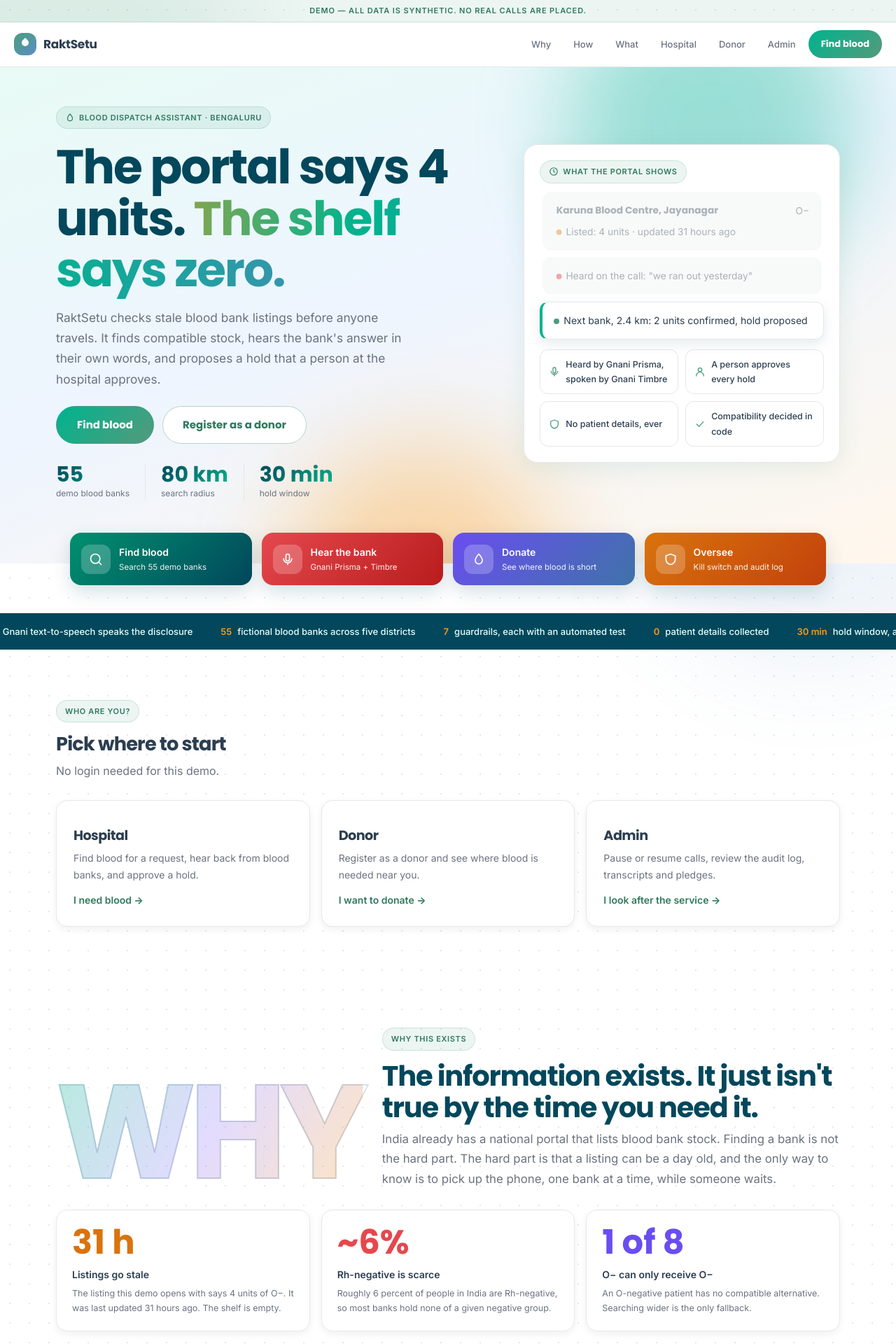
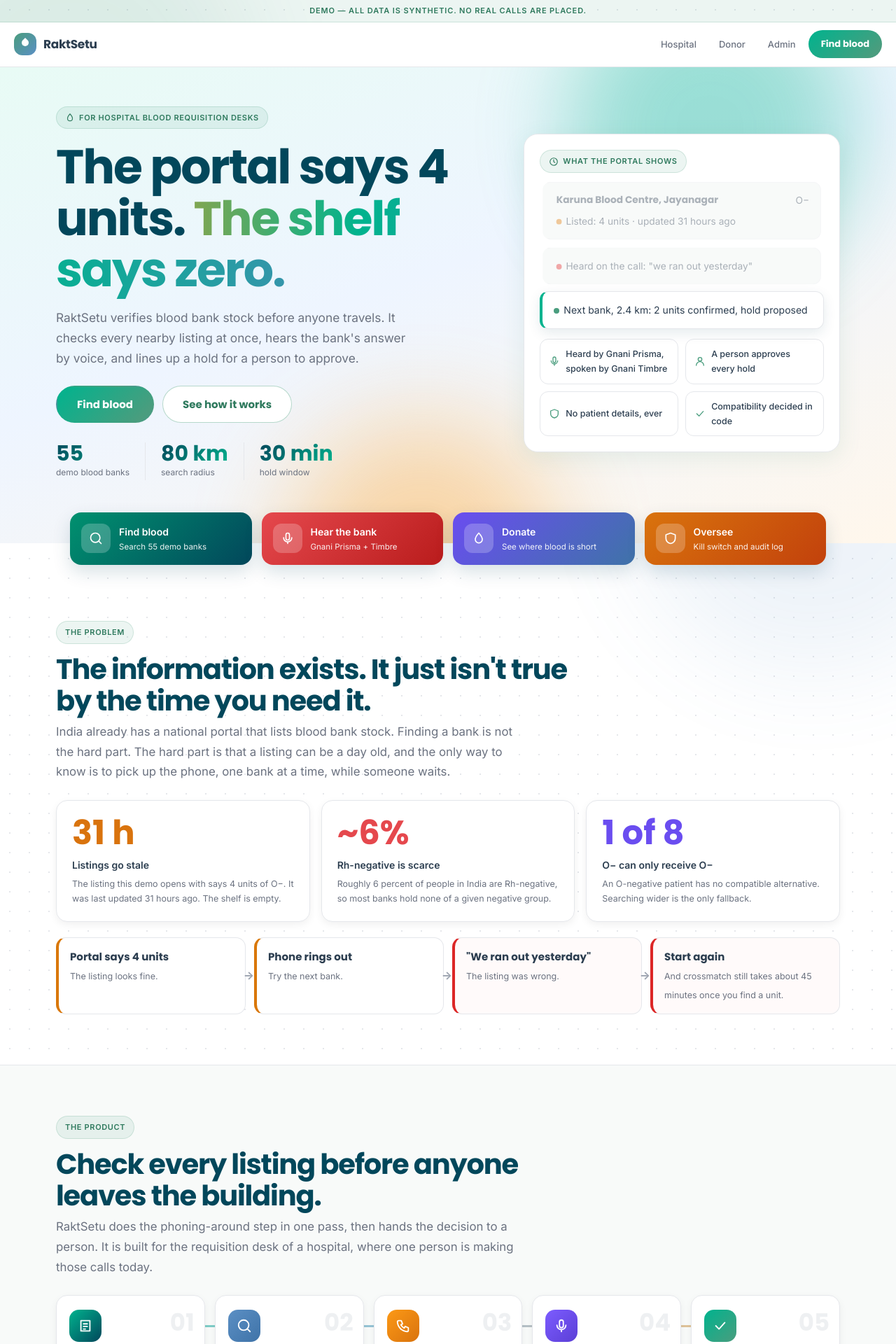
Before and after one commit to anshullmishra-png/raktsetu-gnani, a React (Vite) app in the folder web/: page / in a window 1280 px wide. Shown: the top 1920 px of the page at 70% size. Built offline with nearby package versions, Linux system fonts and the light colour scheme.

Commit message:
Home page as one narrative: problem, product, difference, roadmap; drop oversized section labels, ticker and duplicate role cards
Co-Authored-By: Claude Fable 5.2 <noreply@anthropic.com>

```diff
--- a/web/src/App.tsx
+++ b/web/src/App.tsx
@@ -74,13 +74,6 @@ export default function App() {
           RaktSetu
         </Link>
         <nav className="nav" aria-label="Main">
-          {wide && (
-            <>
-              <a href="#why">Why</a>
-              <a href="#how">How</a>
-              <a href="#what">What</a>
-            </>
-          )}
           <NavLink to="/hospital">Hospital</NavLink>
           <NavLink to="/donate">Donor</NavLink>
           <NavLink to="/admin">Admin</NavLink>
--- a/web/src/pages/Landing.tsx
+++ b/web/src/pages/Landing.tsx
@@ -82,22 +82,22 @@ export default function Landing() {
         <div className="hero-grid">
           <div>
             <span className="pill-tag fade-up">
-              <Icon d={I.drop} /> Blood dispatch assistant · Bengaluru
+              <Icon d={I.drop} /> For hospital blood requisition desks
             </span>
             <h1 className="fade-up d1">
               The portal says 4 units. <em>The shelf says zero.</em>
             </h1>
             <p className="lead fade-up d2">
-              RaktSetu checks stale blood bank listings before anyone travels. It finds compatible stock, hears the
-              bank's answer in their own words, and proposes a hold that a person at the hospital approves.
+              RaktSetu verifies blood bank stock before anyone travels. It checks every nearby listing at once,
+              hears the bank's answer by voice, and lines up a hold for a person to approve.
             </p>
             <div className="hero-cta fade-up d3">
               <Link to="/hospital" className="btn btn-primary">
                 Find blood
               </Link>
-              <Link to="/donate" className="btn btn-secondary">
-                Register as a donor
-              </Link>
+              <a href="#product" className="btn btn-secondary">
+                See how it works
+              </a>
             </div>
             <div className="stats-row fade-up d4">
               <div>
@@ -192,42 +192,6 @@ export default function Landing() {
         </Link>
       </div>
 
-      <div className="marquee" aria-hidden="true">
-        <div>
-          {[...TICKER, ...TICKER].map(([a, b], i) => (
-            <span key={i}>
-              <b>{a}</b>
-              {b}
-            </span>
-          ))}
-        </div>
-      </div>
-
-      <section className="section">
-        <div className="section-inner">
-          <span className="pill-tag">Who are you?</span>
-          <h2>Pick where to start</h2>
-          <p className="sub">No login needed for this demo.</p>
-          <div className="role-grid reveal">
-            <Link to="/hospital" className="role-card">
-              <h2>Hospital</h2>
-              <p>Find blood for a request, hear back from blood banks, and approve a hold.</p>
-              <span className="go">I need blood →</span>
-            </Link>
-            <Link to="/donate" className="role-card">
-              <h2>Donor</h2>
-              <p>Register as a donor and see where blood is needed near you.</p>
-              <span className="go">I want to donate →</span>
-            </Link>
-            <Link to="/admin" className="role-card">
-              <h2>Admin</h2>
-              <p>Pause or resume calls, review the audit log, transcripts and pledges.</p>
-              <span className="go">I look after the service →</span>
-            </Link>
-          </div>
-        </div>
-      </section>
-
       <Story />
 
       <section className="section alt">
--- a/web/src/pages/Story.tsx
+++ b/web/src/pages/Story.tsx
@@ -43,11 +43,8 @@ export default function Story() {
       <section className="section story why" id="why">
         <div className="section-inner">
           <div className="story-head">
-            <span className="story-word" aria-hidden="true">
-              WHY
-            </span>
             <div>
-              <span className="pill-tag">Why this exists</span>
+              <span className="pill-tag">The problem</span>
               <h2>The information exists. It just isn't true by the time you need it.</h2>
               <p className="sub">
                 India already has a national portal that lists blood bank stock. Finding a bank is not the hard part.
@@ -97,18 +94,15 @@ export default function Story() {
       </section>
 
       {/* ───────── HOW ───────── */}
-      <section className="section alt story how" id="how">
+      <section className="section alt story how" id="product">
         <div className="section-inner">
           <div className="story-head">
-            <span className="story-word" aria-hidden="true">
-              HOW
-            </span>
             <div>
-              <span className="pill-tag">How it works</span>
+              <span className="pill-tag">The product</span>
               <h2>Check every listing before anyone leaves the building.</h2>
               <p className="sub">
-                RaktSetu does the phoning-around step in one pass, then hands the decision to a person. Five stages,
-                one human decision.
+                RaktSetu does the phoning-around step in one pass, then hands the decision to a person. It is built for
+                the requisition desk of a hospital, where one person is making those calls today.
               </p>
             </div>
           </div>
@@ -156,11 +150,8 @@ export default function Story() {
       <section className="section story what" id="what">
         <div className="section-inner">
           <div className="story-head">
-            <span className="story-word" aria-hidden="true">
-              WHAT
-            </span>
             <div>
-              <span className="pill-tag">What you get</span>
+              <span className="pill-tag">The difference</span>
               <h2>An answer you can act on, and a record of how you got it.</h2>
               <p className="sub">The same request, handled the usual way and handled here.</p>
             </div>
@@ -221,6 +212,58 @@ export default function Story() {
           </div>
         </div>
       </section>
+
+      <section className="section alt story" id="next">
+        <div className="section-inner">
+          <div className="story-head">
+            <div>
+              <span className="pill-tag">Where this goes</span>
+              <h2>What is built, and what it takes to make it real.</h2>
+              <p className="sub">
+                This is a working demo, not a deployed service. The gap between the two is specific, so here it is.
+              </p>
+            </div>
+          </div>
+          <div className="road">
+            <div className="road-row now">
+              <span className="road-when">Built</span>
+              <b>The checking loop, end to end</b>
+              <p>
+                Compatibility-aware search, simulated verification, a real voice session (Gnani Timbre and Prisma),
+                human-approved holds with expiry and cancellation, seven tested guardrails, an audit log.
+              </p>
+            </div>
+            <div className="road-row">
+              <span className="road-when">Next</span>
+              <b>Measured accuracy in the languages that matter</b>
+              <p>
+                Recorded evaluations in Hindi, Kannada, Hinglish and noisy rooms. Today only machine-voice English
+                clips have been measured.
+              </p>
+            </div>
+            <div className="road-row">
+              <span className="road-when">Then</span>
+              <b>Real calls, to banks that have agreed to take them</b>
+              <p>
+                Telephony through an agent stack, limited to consenting banks. A hold only means something once the
+                bank itself confirms it.
+              </p>
+            </div>
+            <div className="road-row">
+              <span className="road-when">Later</span>
+              <b>Stock from the banks, not from a listing</b>
+              <p>
+                The root cause is stale inventory. Every verified call is a fresh data point; fed back, it makes the
+                next search better. Sign-in and roles come with any real deployment.
+              </p>
+            </div>
+          </div>
+          <p className="team">
+            Built by <b>Anshull Mishra</b> and <b>Agnesh M P</b> for the Gnani.ai Great Indian AI Internship Challenge
+            2026.
+          </p>
+        </div>
+      </section>
     </>
   );
 }
--- a/web/src/story.css
+++ b/web/src/story.css
@@ -94,3 +94,25 @@
 @keyframes flow-run { to { background-position: 200% 0; } }
 @media (prefers-reduced-motion: reduce) { .flow::before { animation: none; } }
 .story { scroll-margin-top: 70px; }
+
+/* single-column heads (no oversized labels) */
+.story-head { grid-template-columns: 1fr !important; margin-bottom: 26px; }
+.tiles { margin-bottom: 8px; }
+
+.road { display: grid; gap: 10px; }
+.road-row {
+  display: grid; grid-template-columns: 1fr; gap: 4px 20px; align-items: start;
+  background: #fff; border: 1px solid #e5e7eb; border-radius: 14px; padding: 16px 18px;
+  transition: transform 0.2s ease, box-shadow 0.2s ease;
+}
+.road-row:hover { transform: translateX(4px); box-shadow: 0 8px 22px rgba(2, 71, 91, 0.08); }
+.road-row.now { border-left: 4px solid #00b38e; background: linear-gradient(90deg, rgba(0, 179, 142, 0.08), #fff 60%); }
+.road-when { font-size: 11px; font-weight: 700; text-transform: uppercase; letter-spacing: 0.08em; color: #6b7280; padding-top: 3px; }
+.road-row.now .road-when { color: #00916f; }
+.road-row b { font-family: "Poppins", sans-serif; font-size: 15px; color: #2c3e50; }
+.road-row p { margin: 0; font-size: 13px; color: #6b7280; line-height: 1.65; }
+.team { margin: 22px 0 0; font-size: 13.5px; color: #6b7280; }
+.team b { color: #2c3e50; }
+@media (min-width: 760px) {
+  .road-row { grid-template-columns: 90px 260px 1fr; }
+}
```
